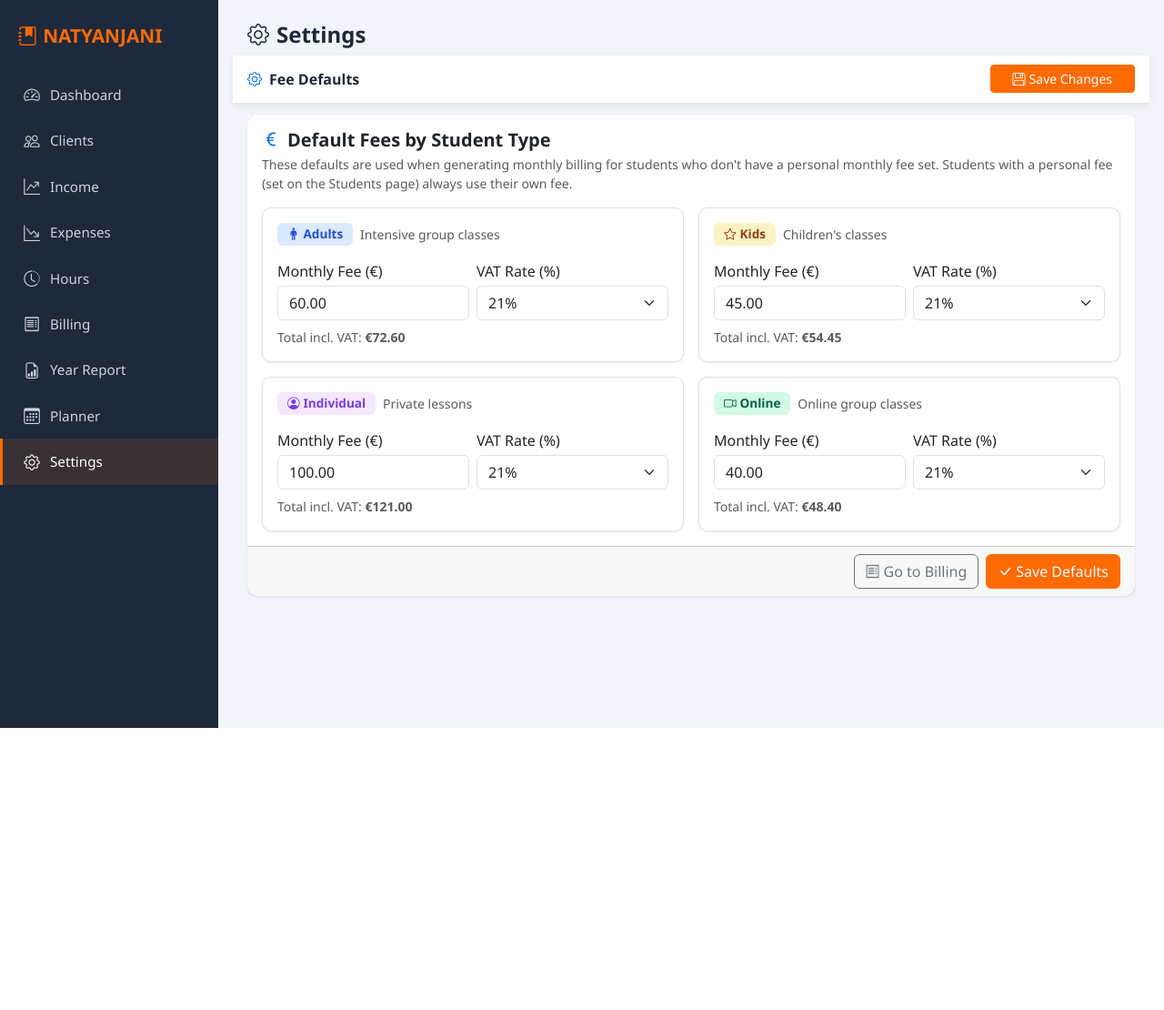
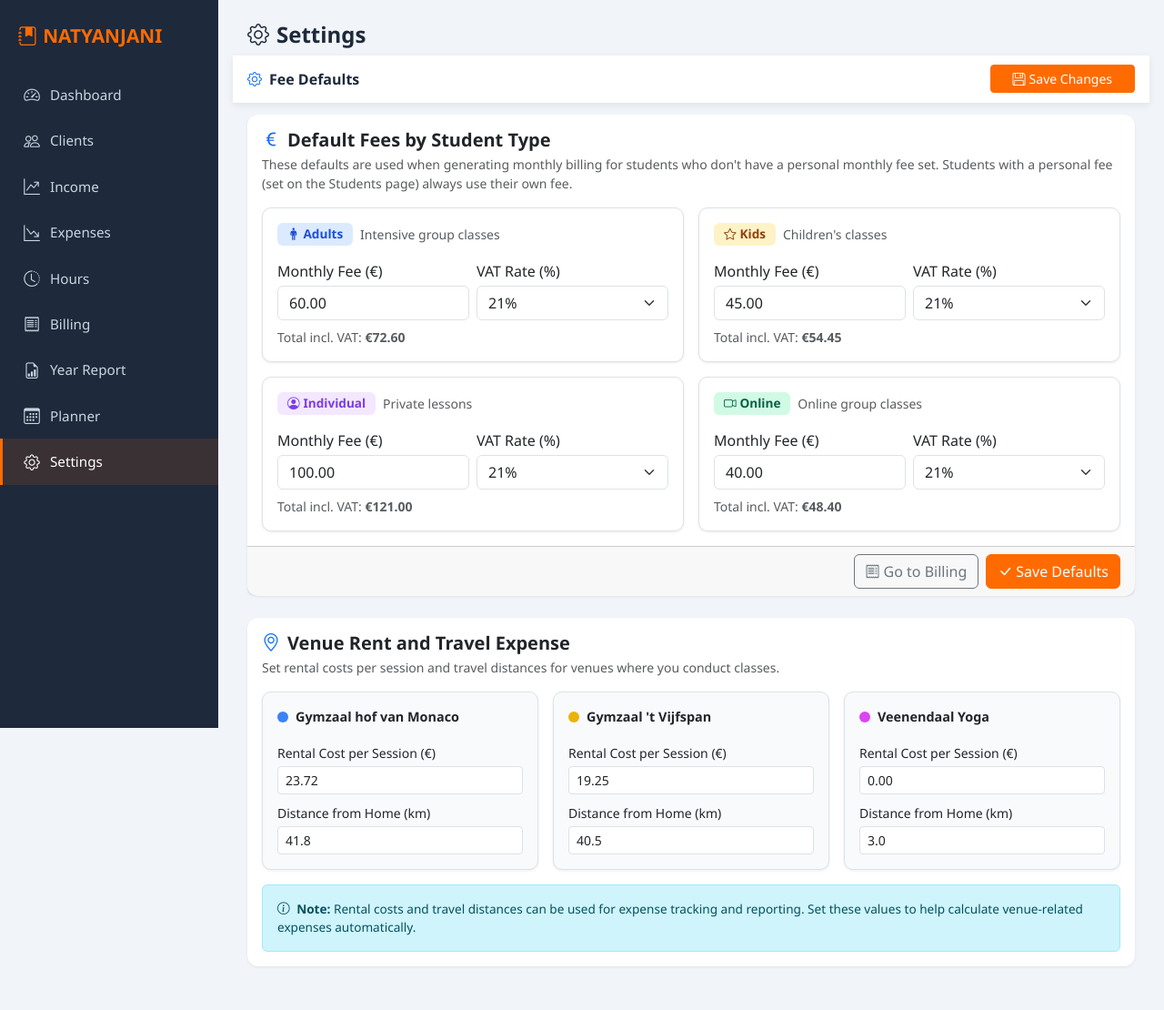
Before and after one commit to nagaraj-public/book_keeper, a Flask app: page /settings in a window 1280 px wide. Shown: the whole page at 91% size. Before the commit the page ends 800 px from the top, so only its background shows below. Run offline with Flask 3, Linux system fonts and the light colour scheme; data comes from the database, SQL or seed files in the repository.

Commit message:
Add venue rent and travel expense settings to the dashboard and planner

```diff
--- a/models.py
+++ b/models.py
@@ -194,6 +194,14 @@ class FeeDefaults(db.Model):
     online_fee = db.Column(db.Float, default=40.0)
     online_btw = db.Column(db.Float, default=21.0)
 
+    # Venue rent and travel expense
+    monaco_rent = db.Column(db.Float, default=23.72)     # Gymzaal hof van Monaco rental cost per session
+    vijfspan_rent = db.Column(db.Float, default=19.25)   # Gymzaal 't Vijfspan rental cost per session
+    veenendaal_rent = db.Column(db.Float, default=0.0)   # Veenendaal Yoga rental cost per session
+    monaco_distance = db.Column(db.Float, default=41.8)  # Distance to Gymzaal hof van Monaco (km)
+    vijfspan_distance = db.Column(db.Float, default=40.5) # Distance to Gymzaal 't Vijfspan (km)
+    veenendaal_distance = db.Column(db.Float, default=3.0) # Distance to Veenendaal Yoga (km)
+
     @classmethod
     def get(cls):
         row = cls.query.first()
--- a/routes.py
+++ b/routes.py
@@ -54,6 +54,15 @@ def dashboard():
         db.extract("month", ClassPlanner.date) == month,
     ).order_by(ClassPlanner.date).all()
 
+    # Venue colors for planner widget
+    venue_colors = {
+        "Gymzaal hof van Monaco": "#3b82f6",  # blue
+        "Gymzaal 't Vijfspan": "#eab308",     # yellow
+        "Online": "#22c55e",                   # green
+        "Home": "#ef4444",                     # red
+        "Veenendaal Yoga": "#d946ef",         # magenta
+    }
+
     return render_template(
         "dashboard.html",
         year=year,
@@ -68,6 +77,7 @@ def dashboard():
         expenses=expenses,
         hours=hours,
         planned=planned,
+        venue_colors=venue_colors,
     )
 
 
@@ -727,6 +737,15 @@ def settings_page():
         defaults.individual_btw = float(request.form.get("individual_btw", defaults.individual_btw))
         defaults.online_fee     = float(request.form.get("online_fee",     defaults.online_fee))
         defaults.online_btw     = float(request.form.get("online_btw",     defaults.online_btw))
+
+        # Venue rent and travel expense
+        defaults.monaco_rent       = float(request.form.get("monaco_rent",       defaults.monaco_rent or 0))
+        defaults.vijfspan_rent     = float(request.form.get("vijfspan_rent",     defaults.vijfspan_rent or 0))
+        defaults.veenendaal_rent   = float(request.form.get("veenendaal_rent",   defaults.veenendaal_rent or 0))
+        defaults.monaco_distance   = float(request.form.get("monaco_distance",   defaults.monaco_distance or 0))
+        defaults.vijfspan_distance = float(request.form.get("vijfspan_distance", defaults.vijfspan_distance or 0))
+        defaults.veenendaal_distance = float(request.form.get("veenendaal_distance", defaults.veenendaal_distance or 0))
+
         db.session.commit()
         flash("Default fees saved.", "success")
         return redirect(url_for("main.settings_page"))
@@ -827,12 +846,29 @@ def planner_page():
     # set of planned day numbers for quick JS lookup
     planned_days = sorted({e.date.day for e in entries})
 
+    # Map day -> list of unique venues for color-coding dots
+    from collections import defaultdict
+    day_venues = defaultdict(set)
+    for e in entries:
+        day_venues[e.date.day].add(e.venue)
+
+    # Venue colors mapping
+    venue_colors = {
+        "Gymzaal hof van Monaco": "#3b82f6",  # blue
+        "Gymzaal 't Vijfspan": "#eab308",     # yellow
+        "Online": "#22c55e",                   # green
+        "Home": "#ef4444",                     # red
+        "Veenendaal Yoga": "#d946ef",         # magenta
+    }
+
     return render_template(
         "planner.html",
         year=year, month=month,
         cal_matrix=cal_matrix,
         entries=entries,
         planned_days=planned_days,
+        day_venues=day_venues,
+        venue_colors=venue_colors,
         today=today,
     )
 
--- a/templates/dashboard.html
+++ b/templates/dashboard.html
@@ -125,8 +125,7 @@
 
 <!-- Planner Widget -->
 {% set month_names = ['January','February','March','April','May','June','July','August','September','October','November','December'] %}
-{% set type_colors = {'group': '#2563eb', 'individual': '#d97706', 'other': '#64748b'} %}
-{% set type_labels = {'group': 'Group', 'individual': 'Individual', 'other': 'Other'} %}
+
 <div class="card p-3 mt-3">
     <div class="d-flex justify-content-between align-items-center mb-3">
         <h5 class="mb-0"><i class="bi bi-calendar3 text-primary me-2"></i>Planned Classes — {{ month_names[month-1] }} {{ year }}</h5>
@@ -149,7 +148,7 @@
     {% set ns.cur_day = e.date.day %}
     {% endif %}
             <div class="d-flex align-items-start gap-1 mt-1 planner-dash-entry">
-                <span class="planner-type-dot" style="background:{{ type_colors.get(e.class_type, '#64748b') }};"></span>
+                <span class="planner-type-dot" style="background:{{ venue_colors.get(e.venue, '#64748b') }};"></span>
                 <div>
                     <div style="font-size:0.83rem;font-weight:600;">{{ e.venue }}</div>
                     {% if e.description %}
--- a/templates/settings.html
+++ b/templates/settings.html
@@ -164,6 +164,91 @@
             </button>
         </div>
     </div>
+
+    <!-- Venue Rent and Travel Expense -->
+    <div class="card mb-4">
+        <div class="card-body">
+            <h5 class="fw-bold mb-1"><i class="bi bi-geo-alt me-2 text-primary"></i>Venue Rent and Travel Expense</h5>
+            <p class="text-muted small mb-3">
+                Set rental costs per session and travel distances for venues where you conduct classes.
+            </p>
+
+            <div class="row g-3">
+                <!-- Gymzaal hof van Monaco -->
+                <div class="col-12 col-md-6 col-lg-4">
+                    <div class="card border p-3" style="border-radius:10px;background:#f8fafc;">
+                        <div class="d-flex align-items-center mb-3">
+                            <span style="width:12px;height:12px;border-radius:50%;background:#3b82f6;display:inline-block;margin-right:8px;"></span>
+                            <span class="fw-semibold" style="font-size:0.9rem;">Gymzaal hof van Monaco</span>
+                        </div>
+                        <div class="mb-2">
+                            <label class="form-label mb-1 small">Rental Cost per Session (&euro;)</label>
+                            <input name="monaco_rent" type="number" step="0.01" min="0"
+                                   class="form-control form-control-sm"
+                                   value="{{ '%.2f'|format(d.monaco_rent or 0) }}">
+                        </div>
+                        <div>
+                            <label class="form-label mb-1 small">Distance from Home (km)</label>
+                            <input name="monaco_distance" type="number" step="0.1" min="0"
+                                   class="form-control form-control-sm"
+                                   value="{{ '%.1f'|format(d.monaco_distance or 0) }}">
+                        </div>
+                    </div>
+                </div>
+
+                <!-- Gymzaal 't Vijfspan -->
+                <div class="col-12 col-md-6 col-lg-4">
+                    <div class="card border p-3" style="border-radius:10px;background:#f8fafc;">
+                        <div class="d-flex align-items-center mb-3">
+                            <span style="width:12px;height:12px;border-radius:50%;background:#eab308;display:inline-block;margin-right:8px;"></span>
+                            <span class="fw-semibold" style="font-size:0.9rem;">Gymzaal 't Vijfspan</span>
+                        </div>
+                        <div class="mb-2">
+                            <label class="form-label mb-1 small">Rental Cost per Session (&euro;)</label>
+                            <input name="vijfspan_rent" type="number" step="0.01" min="0"
+                                   class="form-control form-control-sm"
+                                   value="{{ '%.2f'|format(d.vijfspan_rent or 0) }}">
+                        </div>
+                        <div>
+                            <label class="form-label mb-1 small">Distance from Home (km)</label>
+                            <input name="vijfspan_distance" type="number" step="0.1" min="0"
+                                   class="form-control form-control-sm"
+                                   value="{{ '%.1f'|format(d.vijfspan_distance or 0) }}">
+                        </div>
+                    </div>
+                </div>
+
+                <!-- Veenendaal Yoga -->
+                <div class="col-12 col-md-6 col-lg-4">
+                    <div class="card border p-3" style="border-radius:10px;background:#f8fafc;">
+                        <div class="d-flex align-items-center mb-3">
+                            <span style="width:12px;height:12px;border-radius:50%;background:#d946ef;display:inline-block;margin-right:8px;"></span>
+                            <span class="fw-semibold" style="font-size:0.9rem;">Veenendaal Yoga</span>
+                        </div>
+                        <div class="mb-2">
+                            <label class="form-label mb-1 small">Rental Cost per Session (&euro;)</label>
+                            <input name="veenendaal_rent" type="number" step="0.01" min="0"
+                                   class="form-control form-control-sm"
+                                   value="{{ '%.2f'|format(d.veenendaal_rent or 0) }}">
+                        </div>
+                        <div>
+                            <label class="form-label mb-1 small">Distance from Home (km)</label>
+                            <input name="veenendaal_distance" type="number" step="0.1" min="0"
+                                   class="form-control form-control-sm"
+                                   value="{{ '%.1f'|format(d.veenendaal_distance or 0) }}">
+                        </div>
+                    </div>
+                </div>
+            </div>
+
+            <div class="alert alert-info mt-3 mb-0" style="font-size:0.85rem;">
+                <i class="bi bi-info-circle me-1"></i>
+                <strong>Note:</strong> Rental costs and travel distances can be used for expense tracking and reporting.
+                Set these values to help calculate venue-related expenses automatically.
+            </div>
+        </div>
+    </div>
+
 </form>
 {% endblock %}
 
```
Also changed, not shown: templates/planner.html (+13 -4 lines).
